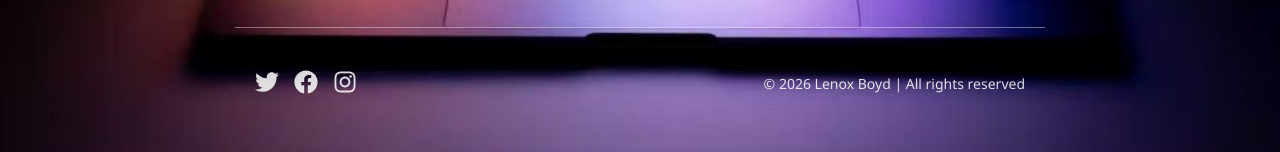
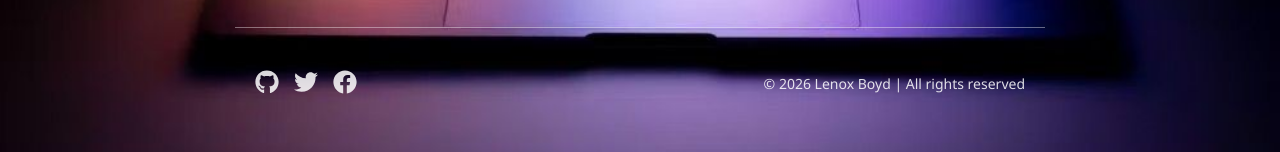
Before and after one commit to Top053/portfolio, a React (Vite) app: page / in a window 1280 px wide. Shown: the part 645-797 px from the top of the page. Built offline with nearby package versions, Linux system fonts and the light colour scheme.

Commit message:
add github icon

```diff
--- a/src/icons.jsx
+++ b/src/icons.jsx
@@ -1,12 +1,12 @@
-import { FaTwitter, FaFacebook, FaInstagram } from 'react-icons/fa';
+import { FaTwitter, FaFacebook, FaGithub } from 'react-icons/fa';
 
 function Contacticons(){
     return(
         <div>
             <div className="icons">
+                <a href="https://github.com/Top053" target="_blank" rel="noopener noreferrer" className="text-blue-500 hover:text-blue-700"><FaGithub size={24} /></a>
                 <a href="https://x.com/boyd_dgaf" target="_blank" rel="noopener noreferrer" className="text-blue-500 hover:text-blue-700"><FaTwitter size={24} /></a>
                 <a href="https://www.facebook.com/lenox.boyd.12" target="_blank" rel="noopener noreferrer" className="text-blue-500 hover:text-blue-700"><FaFacebook size={24} /></a>
-                <a href="https://www.instagram.com/persona.non.grrrata/" target="_blank" rel="noopener noreferrer" className="text-blue-500 hover:text-blue-700"><FaInstagram size={24} /></a>
             </div>
         </div>
     );
```
